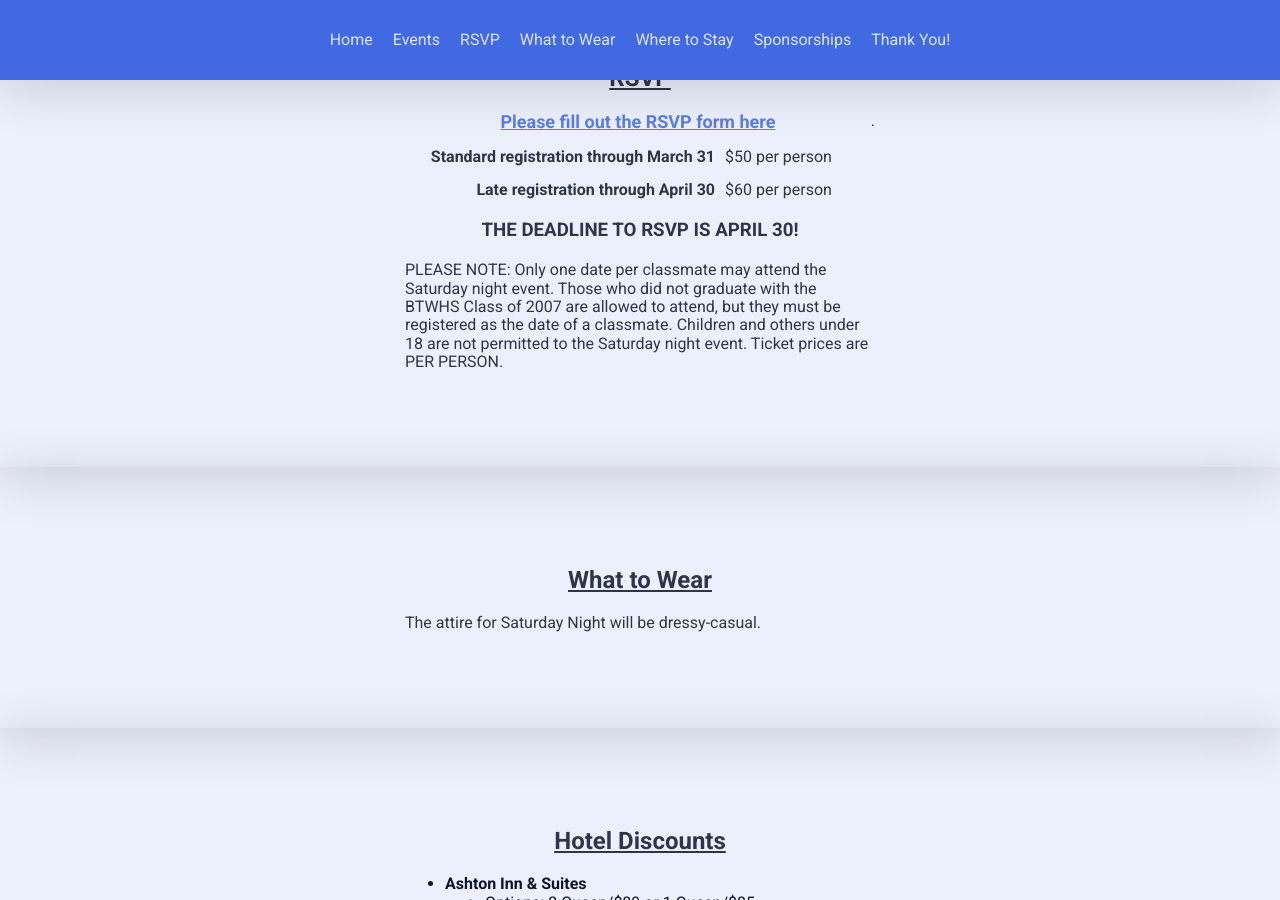
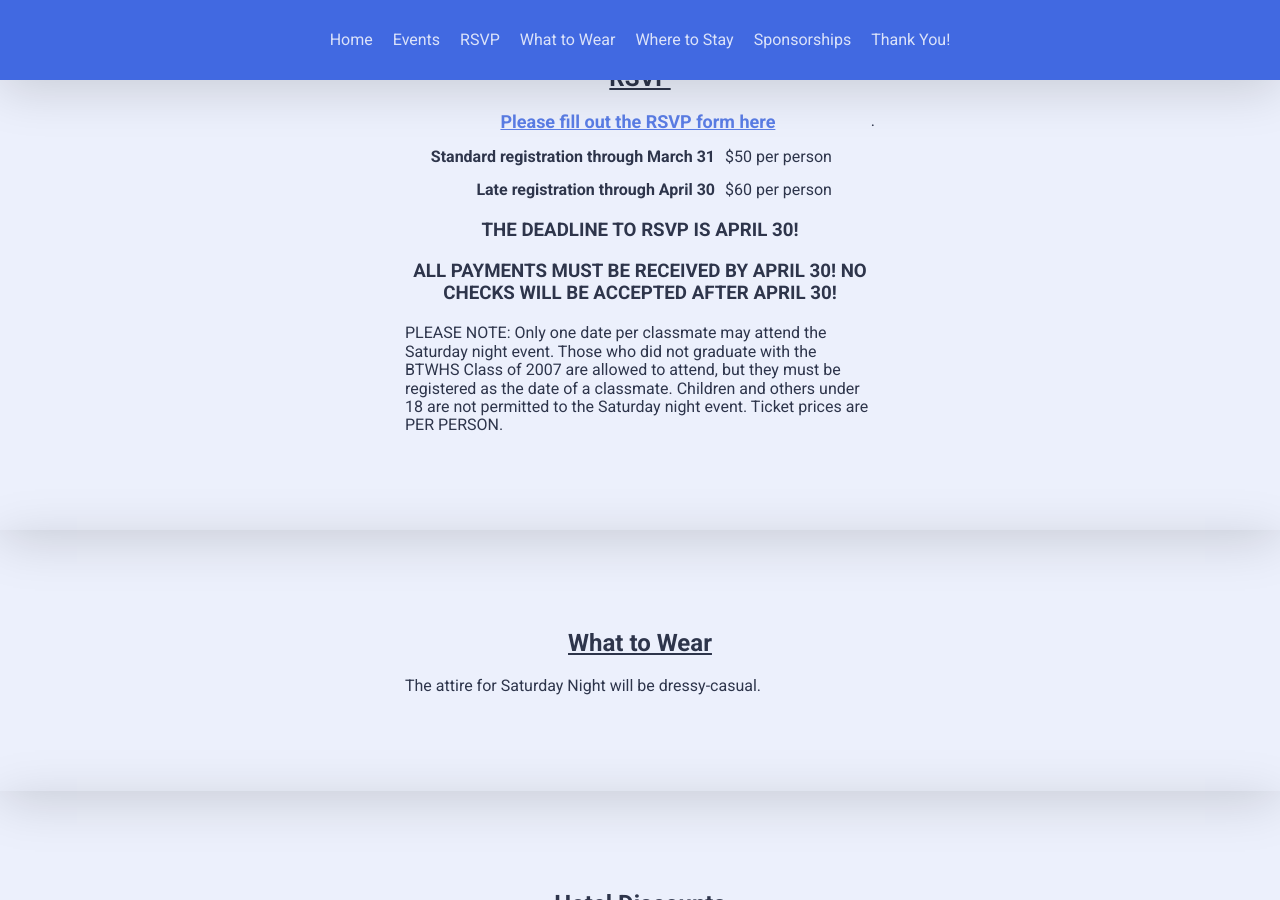
Before and after one commit to bookertwhs2007/bookertwhs, a Jekyll site: the page built from index.html, in a window 1280 px wide and 900 px high, scrolled down 2109 px. Built offline with Jekyll 4.4.1, drawn with Linux system fonts in a browser that asks for light colours; nearby versions of some CDN libraries.

Commit message:
Updated Rsvp

```diff
--- a/_sections/rsvp.markdown
+++ b/_sections/rsvp.markdown
@@ -15,7 +15,8 @@ $50 per person
 **Late registration through April 30**
 $60 per person
 
-
 ### THE DEADLINE TO RSVP IS APRIL 30!
 
+### ALL PAYMENTS MUST BE RECEIVED BY APRIL 30! NO CHECKS WILL BE ACCEPTED AFTER APRIL 30!
+
 PLEASE NOTE: Only one date per classmate may attend the Saturday night event. Those who did not graduate with the BTWHS Class of 2007 are allowed to attend, but they must be registered as the date of a classmate. Children and others under 18 are not permitted to the Saturday night event. Ticket prices are PER PERSON.
```
